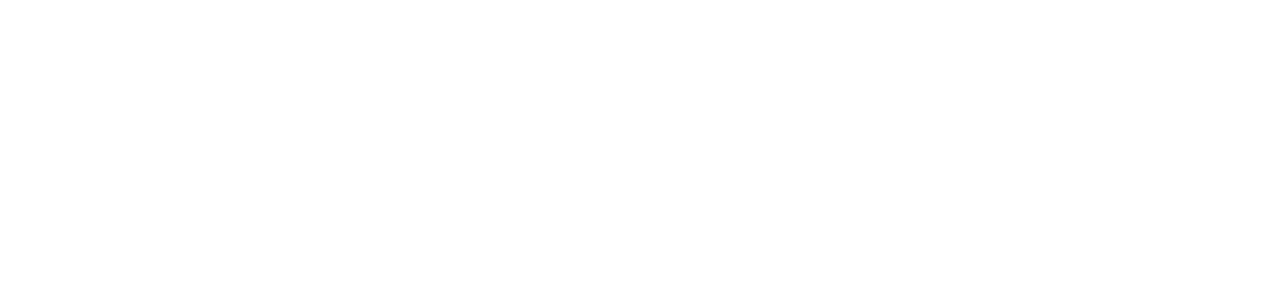
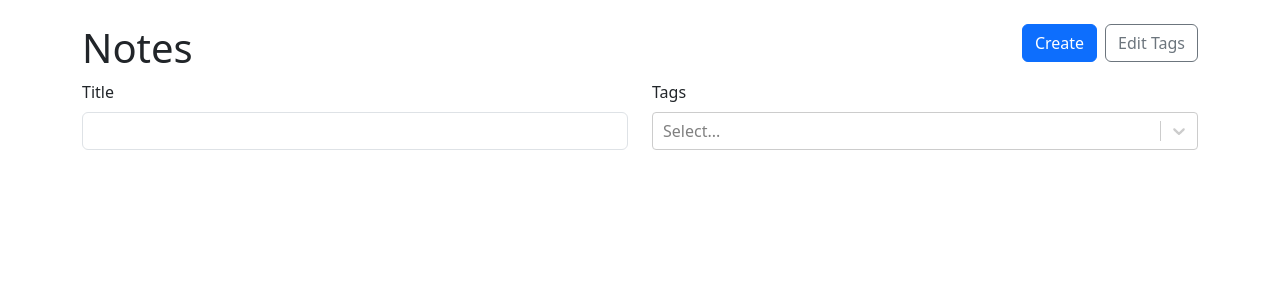
Before and after one commit to tackleshaft/note-app-ts, a React (Vite) app in the folder note-app-ts/: page / in a window 1280 px wide. Shown: the top 300 px of the page. Built offline with nearby package versions, Linux system fonts and the light colour scheme.

Commit message:
working homepage with searchable tags feature

```diff
--- a/note-app-ts/src/App.tsx
+++ b/note-app-ts/src/App.tsx
@@ -56,7 +56,7 @@
   return (
     <Container className='my-4'>
       <Routes>
-        <Route path="/" element={<NoteList />}/>
+        <Route path="/" element={<NoteList availableTags={tags} />}/>
         <Route path="/new" element={
           <NewNote
           onSubmit={onCreateNote}
--- a/note-app-ts/src/NoteList.tsx
+++ b/note-app-ts/src/NoteList.tsx
@@ -1,11 +1,20 @@
+import { useState } from "react";
 import { Button, Col, Form, Row, Stack } from "react-bootstrap";
 import { Link } from "react-router-dom";
 import Select from "react-select";
+import { Tag } from "./App";
+
+type NoteListProps = {
+    availableTags: Tag[]
+}
+
+export function NoteList({ availableTags }: NoteListProps) {
+
+    const [selectedTags, setSelectedTags] = useState<Tag[]>([])
+    const [title, setTitle] = useState('')
 
 
-export function NoteList() {
-
-    return
+    return (
         <>
             <Row>
                 <Col><h1>Notes</h1></Col>
@@ -23,7 +32,8 @@
                     <Col>
                     <Form.Group controlId="title">
                         <Form.Label>Title</Form.Label>
-                        <Form.Control type="text" />
+                        <Form.Control type="text" value={title}
+                        onChange={e => setTitle(e.target.value)}/>
                     </Form.Group>
                     </Col>
                     <Col>
@@ -46,4 +56,5 @@
                 </Row>
             </Form>
         </>
+    )
 }
```
